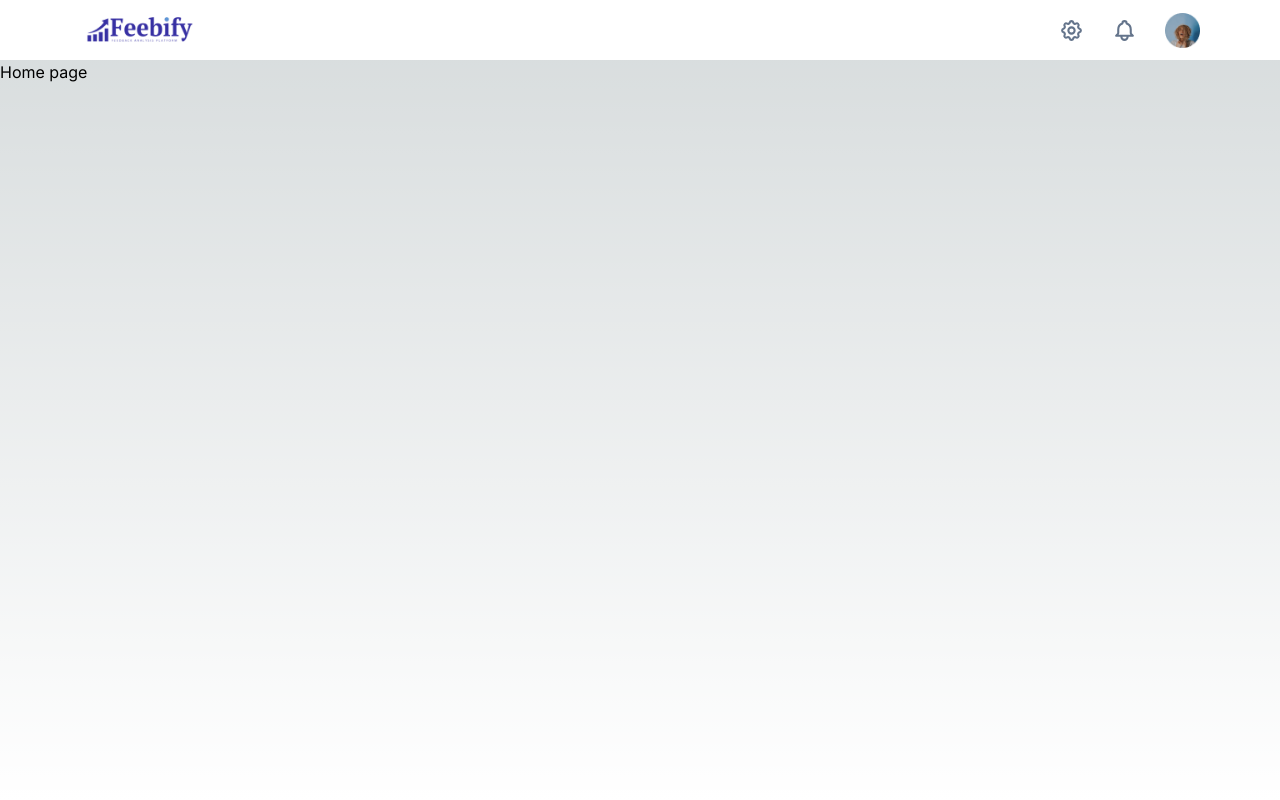
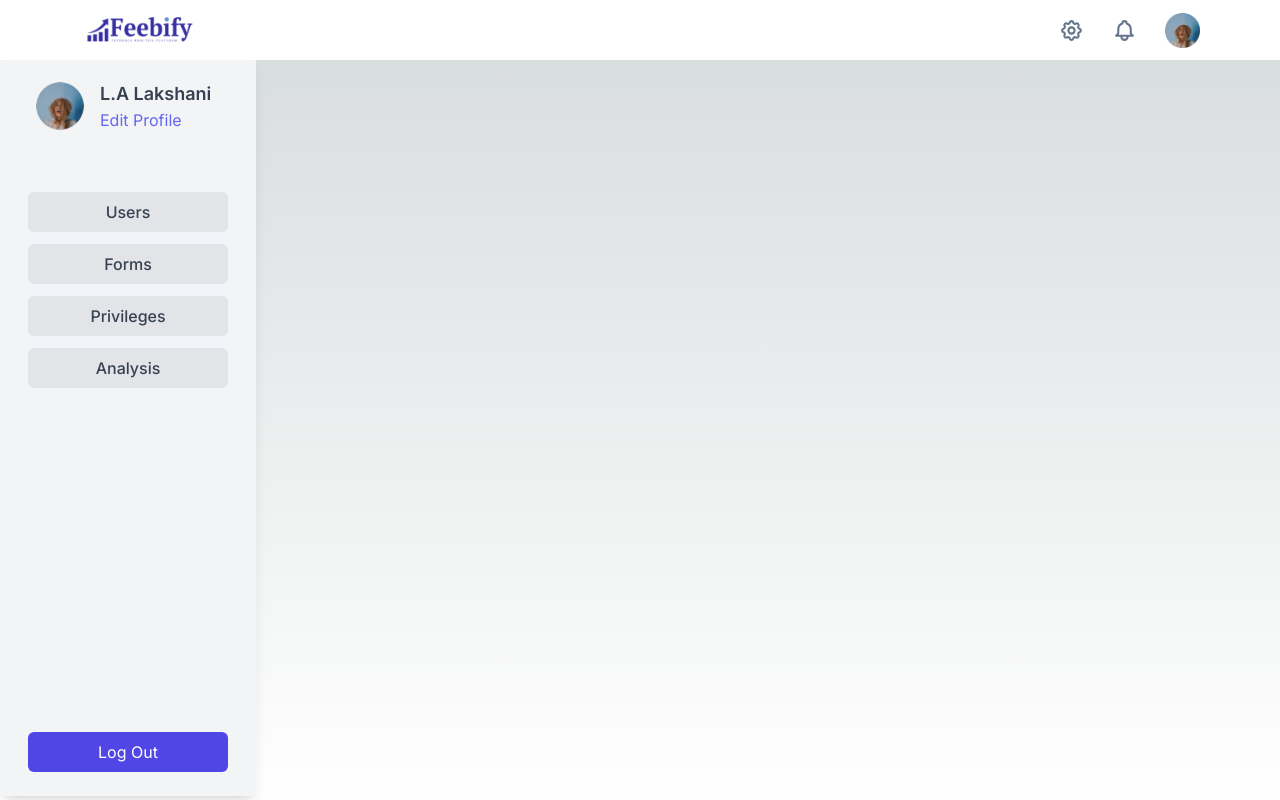
Before and after one commit to wanigarathnekaa/gp_front_end, a Next.js app: page / in a window 1280 px wide. Built offline with nearby package versions, Linux system fonts and the light colour scheme.

Commit message:
created the side bar

```diff
--- a/app/page.tsx
+++ b/app/page.tsx
@@ -1,10 +1,13 @@
-import Navbar from '../components/Navbar';
+import Navbar from '@/components/Navbar';
+import Sidebar from '@/components/Sidebar';
+
 
 export default function Home() {
   return (
     <div>
     <Navbar />
-    <h1>Home page</h1>
+    <Sidebar />
+      <h1>Home page</h1>
     </div>
 
   );
--- a/components/Sidebar.tsx
+++ b/components/Sidebar.tsx
@@ -0,0 +1,58 @@
+import React from 'react'
+
+function Sidebar() {
+  return (
+    <div className="flex flex-col h-[92vh] bg-gray-100 w-64 p-3 shadow-lg fixed top-15">
+      <div className="flex items-center space-x-4 p-2 mb-5 top-16 ml-4">
+        <img
+          className="h-12 w-12 rounded-full"
+          src="profilePic.png"
+          alt="Profile Picture"
+          width={48}
+          height={48}
+        />
+        <div>
+          <h4 className="font-semibold text-lg text-gray-700">L.A Lakshani</h4>
+          <h6 className="text-[#6366F1]">Edit Profile</h6>
+        </div>
+      </div>
+      <nav className="flex-1">
+        <ul className="space-y-3 bg-[#F1F5F9] mt-8 ml-4 mr-4">
+          <li>
+
+              <a className="flex items-center justify-center space-x-3 text-gray-700 p-2 rounded-md font-medium bg-[#e2e4e7] hover:bg-[#EEF2FF] hover:text-[#6366F1]">
+                Users
+              </a>
+
+          </li>
+          <li>
+
+              <a className="flex items-center justify-center space-x-3 text-gray-700 p-2 rounded-md font-medium bg-[#e2e4e7] hover:bg-[#EEF2FF] hover:text-[#6366F1]">
+                Forms
+              </a>
+
+          </li>
+          <li>
+
+              <a className="flex items-center justify-center space-x-3 text-gray-700 p-2 rounded-md font-medium bg-[#e2e4e7] hover:bg-[#EEF2FF] hover:text-[#6366F1]">
+                Privileges
+              </a>
+
+          </li>
+          <li>
+
+              <a className="flex items-center justify-center space-x-3 text-gray-700 p-2 rounded-md font-medium bg-[#e2e4e7] hover:bg-[#EEF2FF] hover:text-[#6366F1]">
+                Analysis
+              </a>
+
+          </li>
+        </ul>
+      </nav>
+      <div className="flex justify-center mb-3 ml-4 mr-4">
+        <button className="block w-full bg-[#4F46E5] text-white p-2 rounded-md hover:bg-[#3b31f8]">Log Out</button>
+      </div>
+    </div>
+  )
+}
+
+export default Sidebar
--- a/components/index.ts
+++ b/components/index.ts
@@ -3,5 +3,5 @@ import Sidebar from './Sidebar'
 
 export {
   Navbar,
-  Sidebar
+  Sidebar,
 }
```
